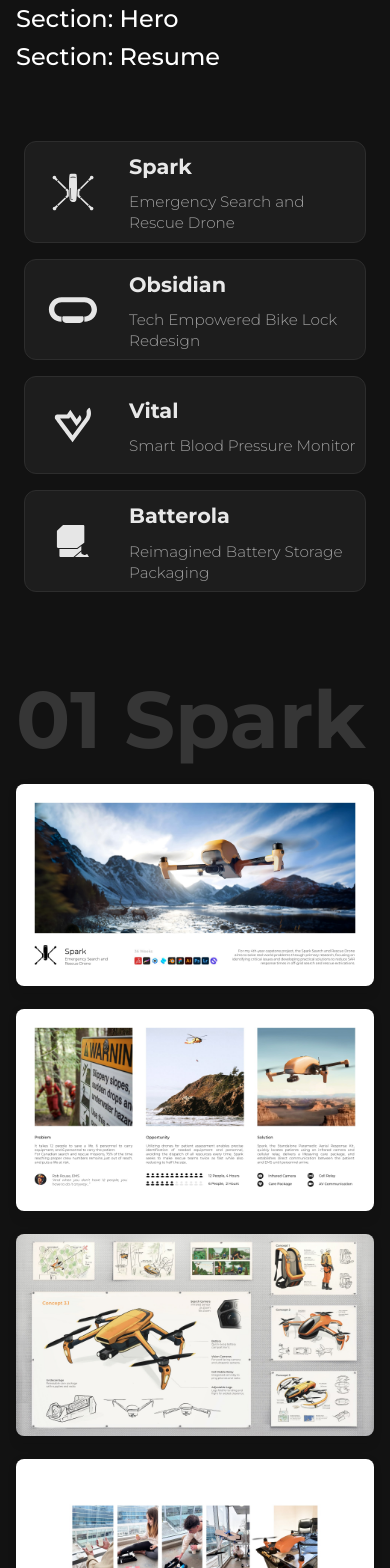
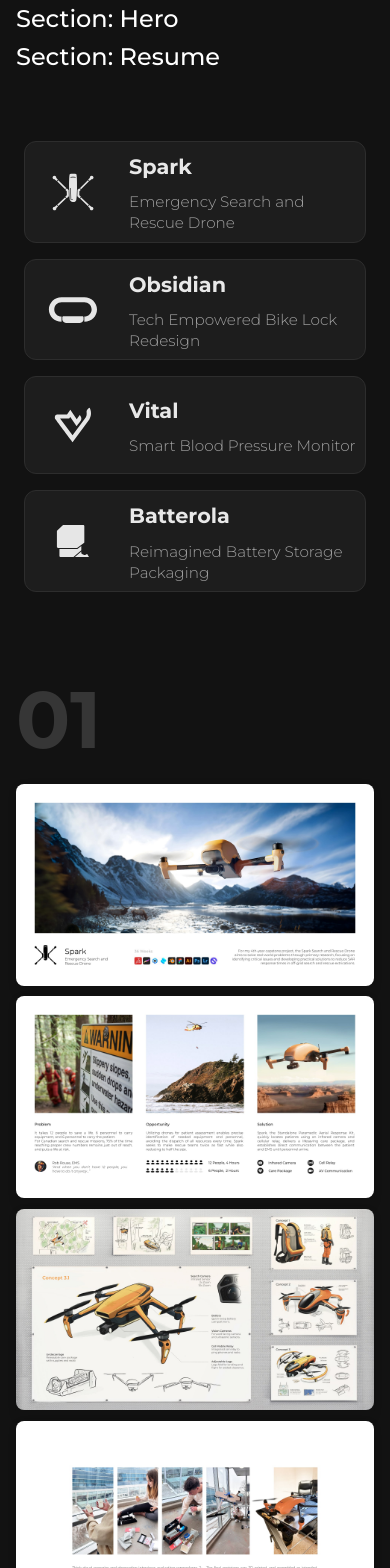
Before and after one commit to ZachRodgers/portfolio, a React (Create React App) app: page / in a window 390 px wide. Shown: the top 1568 px of the page. Built offline with nearby package versions, Linux system fonts and the light colour scheme.

Commit message:
Portfolio Fixes

```diff
--- a/src/sections/Portfolio.css
+++ b/src/sections/Portfolio.css
@@ -31,7 +31,20 @@
 .project-images {
     display: flex;
     flex-direction: column;
-    gap: 1rem;
+    gap: 0.5rem;
+}
+
+@media (max-width: 768px) {
+    .portfolio-image img {
+        border-radius: 3;
+    }
+}
+
+
+@media (max-width: 768px) {
+    .project-images {
+        gap: 0.2rem;
+    }
 }
 
 @keyframes fadeInUp {
--- a/src/sections/Portfolio.tsx
+++ b/src/sections/Portfolio.tsx
@@ -110,8 +110,8 @@ const Portfolio: React.FC = () => {
             });
     }, []);
 
-    const formatProjectTitle = (projectNumber: number, projectName: string): string => {
-        return `${projectNumber.toString().padStart(2, '0')} ${projectName}`;
+    const formatProjectTitle = (projectNumber: number): string => {
+        return `${projectNumber.toString().padStart(2, '0')}`;
     };
 
     return (
@@ -129,7 +129,7 @@ const Portfolio: React.FC = () => {
                     return (
                         <div key={projectKey} className="project-section" id={`project-${projectNum}`}>
                             <h3>
-                                {formatProjectTitle(parseInt(projectNum), projectName)}
+                                {formatProjectTitle(parseInt(projectNum))}
                             </h3>
                             <div className="project-images">
                                 {images.map(image => {
@@ -144,7 +144,7 @@ const Portfolio: React.FC = () => {
                                         >
                                             <img
                                                 src={image.fullPath}
-                                                alt={`${formatProjectTitle(image.projectNumber, image.projectName)} - ${image.pageName}`}
+                                                alt={`${formatProjectTitle(image.projectNumber)} - ${image.pageName}`}
                                             />
                                         </div>
                                     );
```
